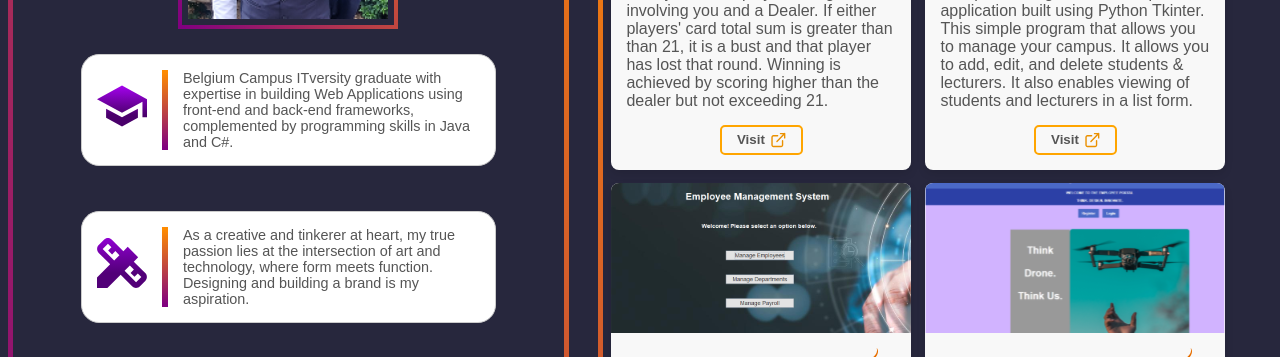
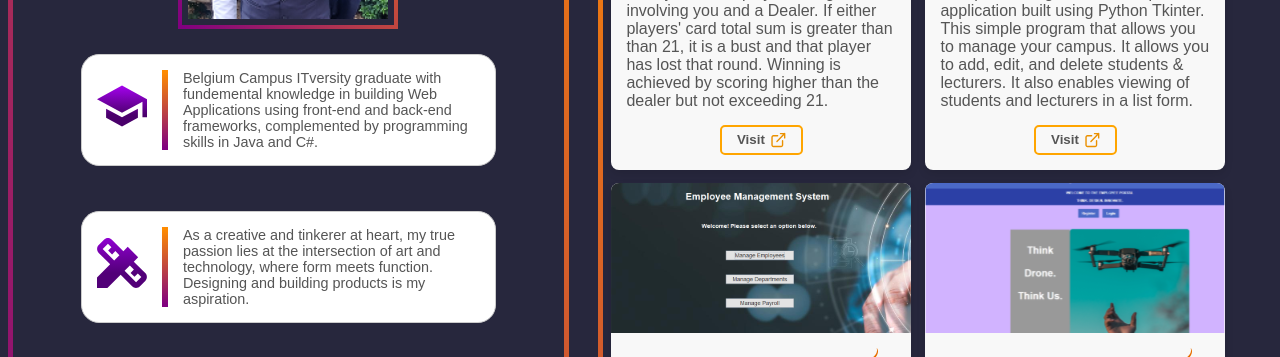
Before and after one commit to BusyNate/Portfolio-2.0, a React (Vite) app in the folder personal-portfolio/: page /gallery in a window 1280 px wide. Shown: the part 581-938 px from the top of the page. Built offline with nearby package versions, Linux system fonts and the light colour scheme; the HTML template or start-up script is replaced by a standard one.

Commit message:
updated some grammar

```diff
--- a/personal-portfolio/src/App.jsx
+++ b/personal-portfolio/src/App.jsx
@@ -12,7 +12,7 @@ function App() {
 
   const home = {
     title:"Hello, I'm Manqoba Nathan Mtetwa",
-    desr: "I am a Designer and Developer based in Johannesburg. I zealously strive towards carefully designing beautiful UIs, writing clean and efficient code for web-applications and managing technical projects. As a fresh graduate from Belgium Campus, I am eager to land my first role as a",
+    desr: "I am an upcoming Designer and Developer based in Johannesburg. I zealously strive towards carefully designing beautiful UIs, writing clean and efficient code for web-applications and managing technical projects. As a fresh graduate from Belgium Campus, I am eager to land my first role as a",
     p:"Junior Developer.",
     CVlink: "-------", img: './src/assets/Me.png'
   }
--- a/personal-portfolio/src/Pages/Gallery/Gallery.jsx
+++ b/personal-portfolio/src/Pages/Gallery/Gallery.jsx
@@ -40,13 +40,13 @@ export default function Gallery() {
 const infoCard1 = {
   id:1,
   iconSrc:'./src/assets/Icons/grad.svg',
-  text:"Belgium Campus ITversity graduate with expertise in building Web Applications using front-end and back-end frameworks, complemented by programming skills in Java and C#."
+  text:"Belgium Campus ITversity graduate with fundemental knowledge in building Web Applications using front-end and back-end frameworks, complemented by programming skills in Java and C#."
 }
 
 const infoCard2 = {
   id:2,
   iconSrc:'./src/assets/Icons/design.svg',
-  text:"As a creative and tinkerer at heart, my true passion lies at the intersection of art and technology, where form meets function. Designing and building a brand is my aspiration."
+  text:"As a creative and tinkerer at heart, my true passion lies at the intersection of art and technology, where form meets function. Designing and building products is my aspiration."
 }
 
 const infoCard3 = {
```
